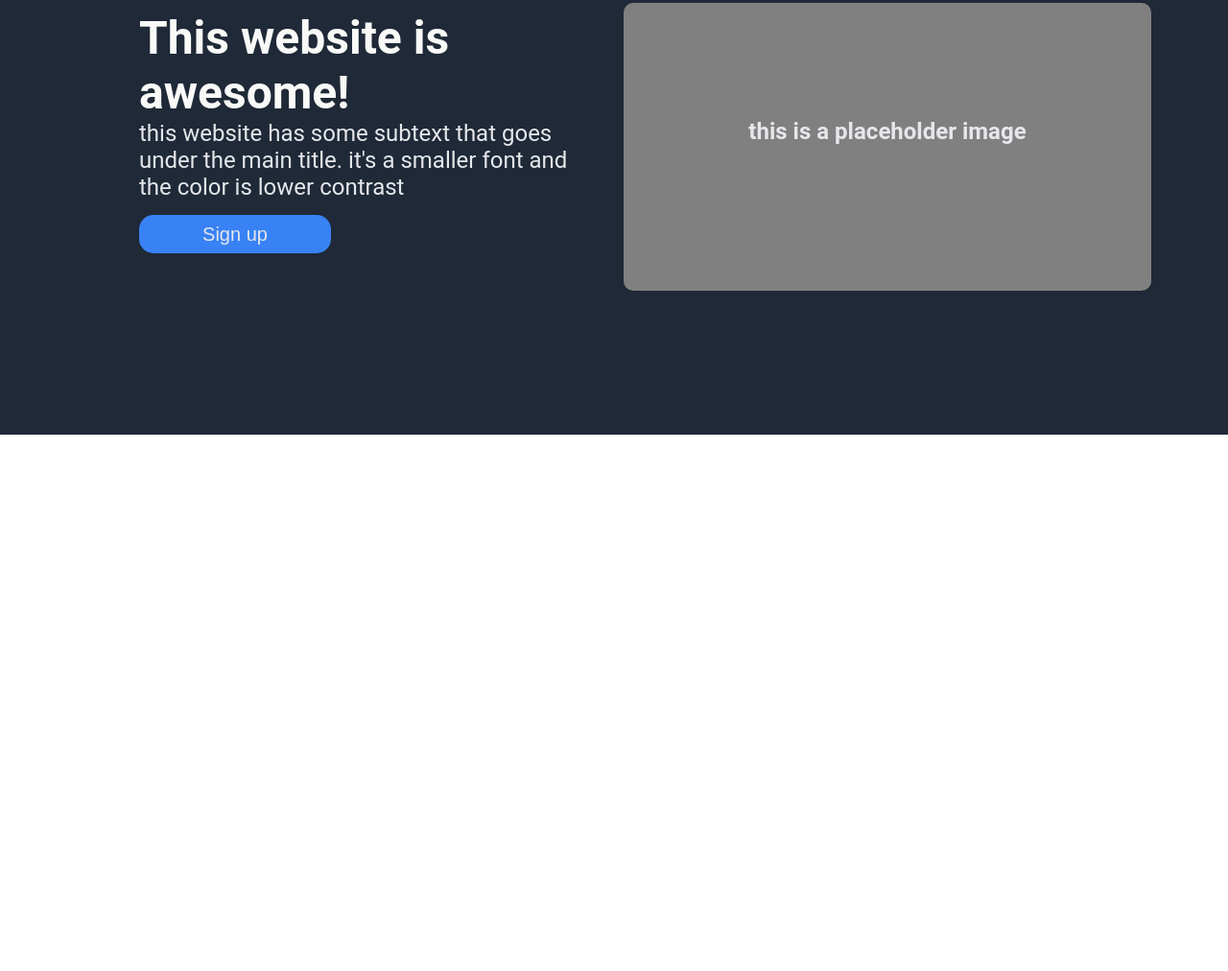
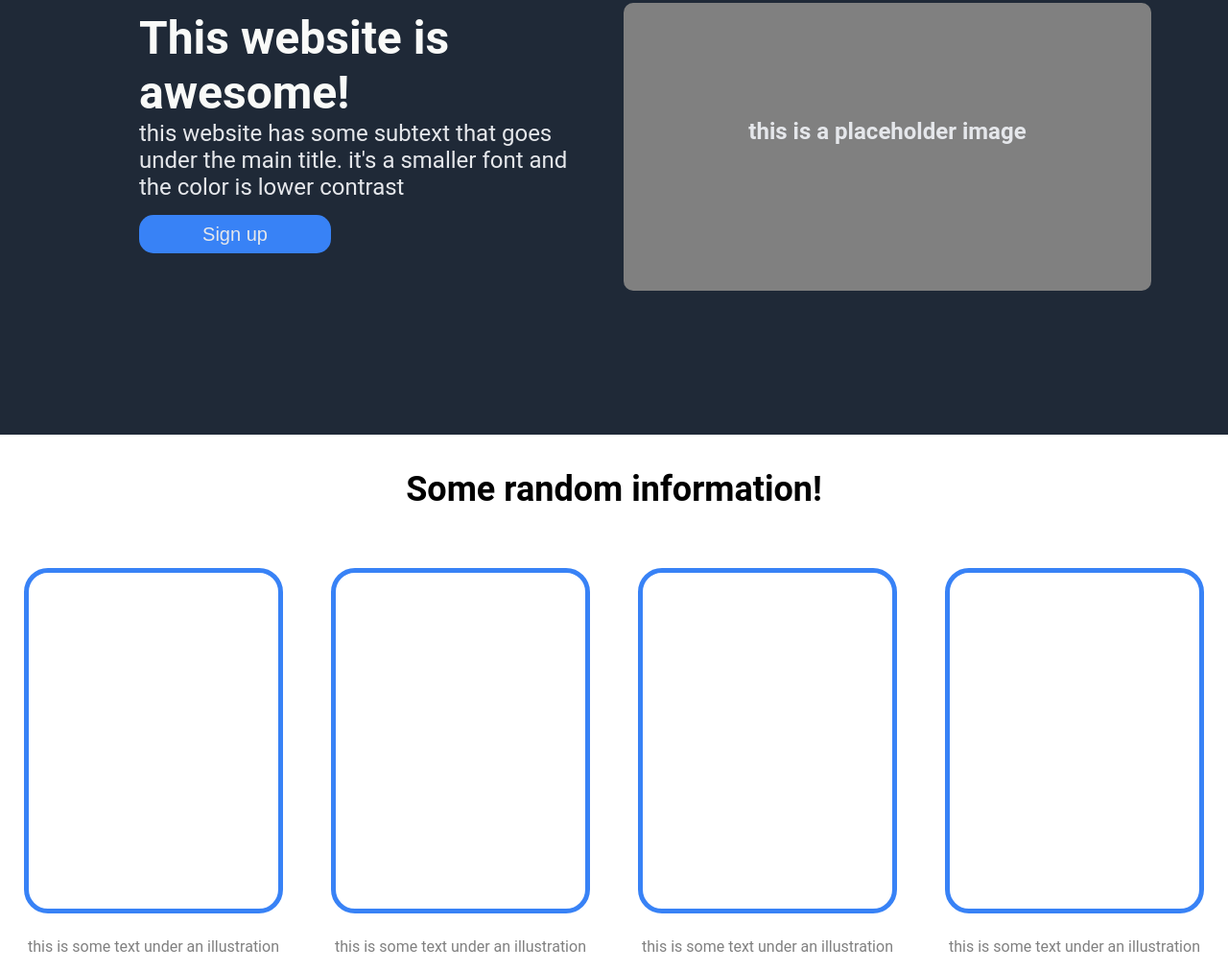
Before and after one commit to alex079a/landing-page, a plain HTML site: page index.html in a window 1280 px wide. Shown: the part 195-1207 px from the top of the page at 96% size. Before the commit the page ends 800 px from the top, so only its background shows below. Drawn offline with Linux system fonts and the light colour scheme.

Commit message:
Created center section

```diff
--- a/index.html
+++ b/index.html
@@ -8,13 +8,14 @@
 </head>
 
 <body>
-
+    <!--Header-->
     <div class="header">
         <h1 class="hlogo">Header logo</h1>
         <p class="hlink">header link one</p>
         <p class="hlink">header link two</p>
         <p class="hlink">header link three</p>
     </div>
+    <!--Sub header-->
     <div class="main-header">
 
         <div class="sub-header">
@@ -29,6 +30,26 @@
 
     </div>
 
+    <!--main/center part-->
+    <div class="main">
+        <p class="info">Some random information!</p>
+        <div class="box-column">
+            <div class="box"></div>
+            <div class="box"></div>
+            <div class="box"></div>
+            <div class="box"></div>
+        </div>
+
+        <div class="div-text">
+            <p class="box-text">this is some text under an illustration</p>
+            <p class="box-text">this is some text under an illustration</p>
+            <p class="box-text">this is some text under an illustration</p>
+            <p class="box-text">this is some text under an illustration</p>
+
+
+        </div>
+    </div>
+
 
 
 </body>
--- a/my.css
+++ b/my.css
@@ -84,3 +84,43 @@ button{
     text-align: center;
     margin-top: 120px;
 }
+
+.main{
+    display: flex;
+    flex-direction: column;
+
+}
+
+.info{
+    font-size: 36px;
+    font-weight: bolder;
+    text-align: center;
+}
+
+.box-column{
+    display: flex;
+    flex-direction: row;
+}
+
+.box{
+    border-style: solid;
+    border-color: #3882f6;
+    border-radius: 25px;
+    border-width: 5px;
+    height: 350px;
+    margin: 25px;
+    flex: 1;
+    margin-bottom: 0px;
+
+}
+
+.div-text{
+    display: flex;
+    text-align: center;
+
+}
+.box-text{
+    flex: 1;
+    margin-top: 25px;
+    color: grey;
+}
```
